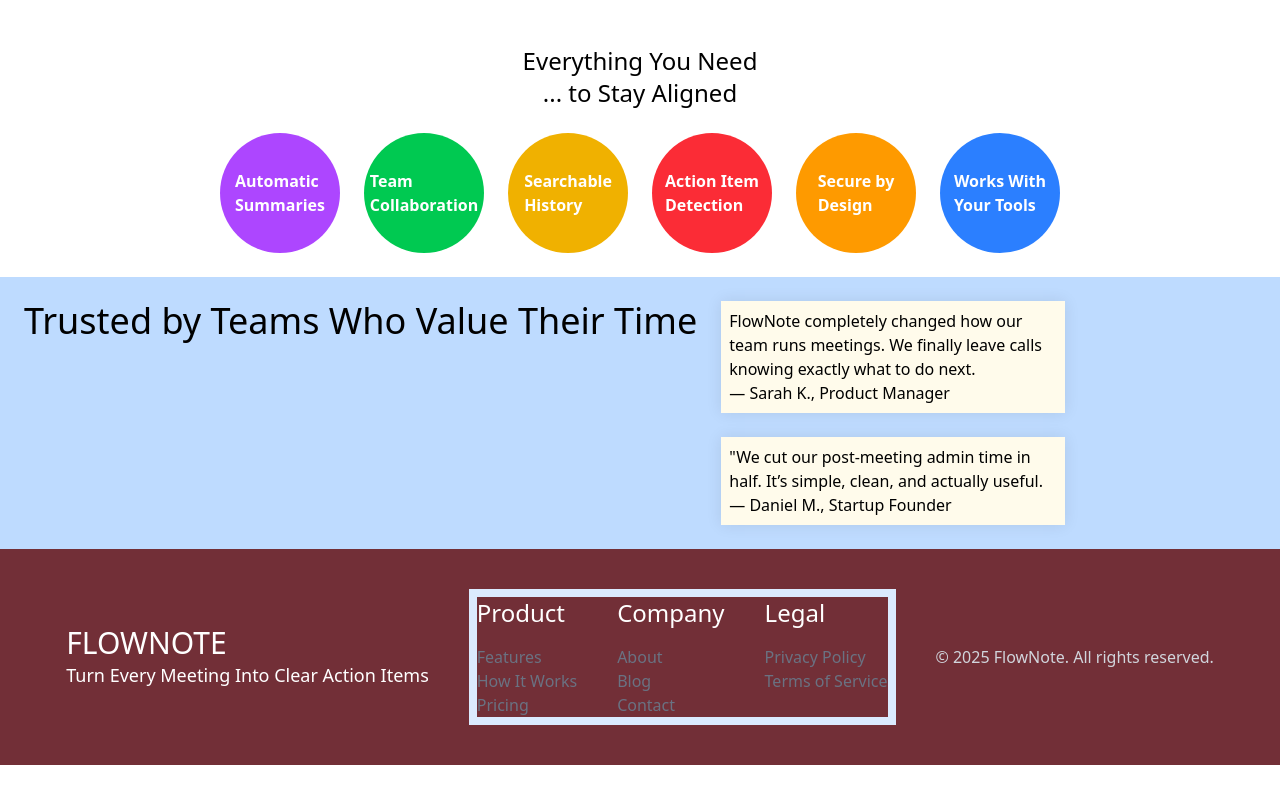
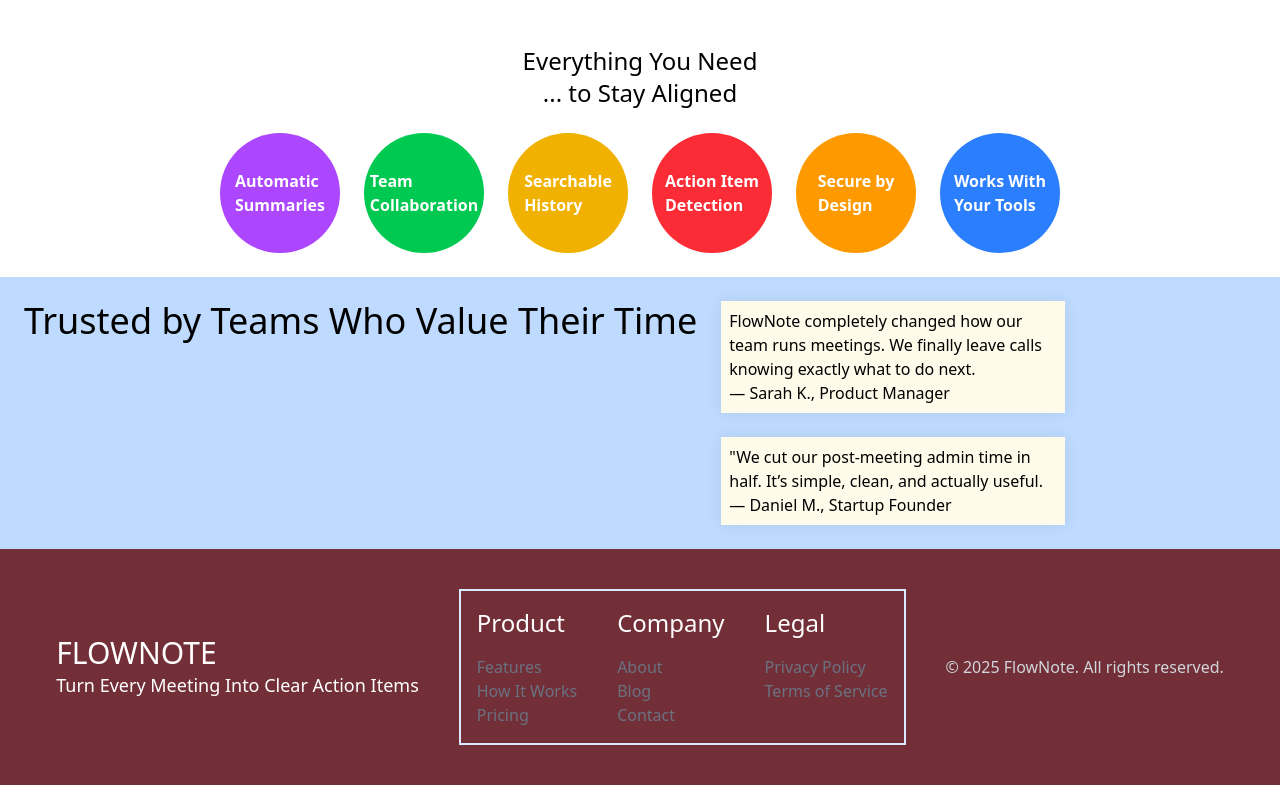
Before and after one commit to neducod/flownote-landingpage, a website: page index.html in a window 1280 px wide. Shown: the part 867-1652 px from the top of the page. Drawn offline with Linux system fonts and the light colour scheme.

```diff
--- a/index.html
+++ b/index.html
@@ -109,7 +109,7 @@
             <h2 class="text-3xl text-white">FLOWNOTE</h2>
             <p class="text-lg text-white">Turn Every Meeting Into Clear Action Items</p>
         </div>
-        <div class="flex flex-col sm:flex-row gap-4 sm:gap-10 border-8 border-solid border-blue-100">
+        <div class="flex flex-col sm:flex-row gap-4 sm:gap-10 border-2 border-solid border-blue-100 p-4">
             <div class="flex flex-col gap-4">
                 <h3 class="text-2xl text-white">Product</h3>
                 <ul>
```
Also changed, not shown: src/output.css.
